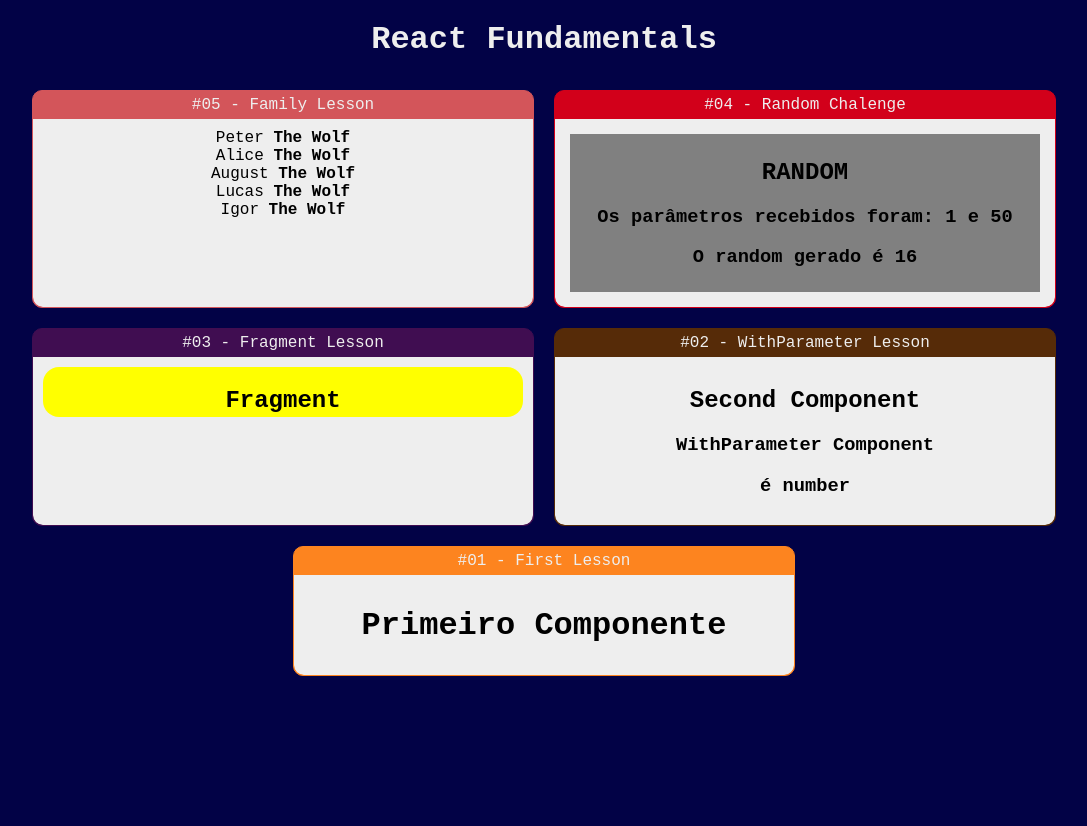
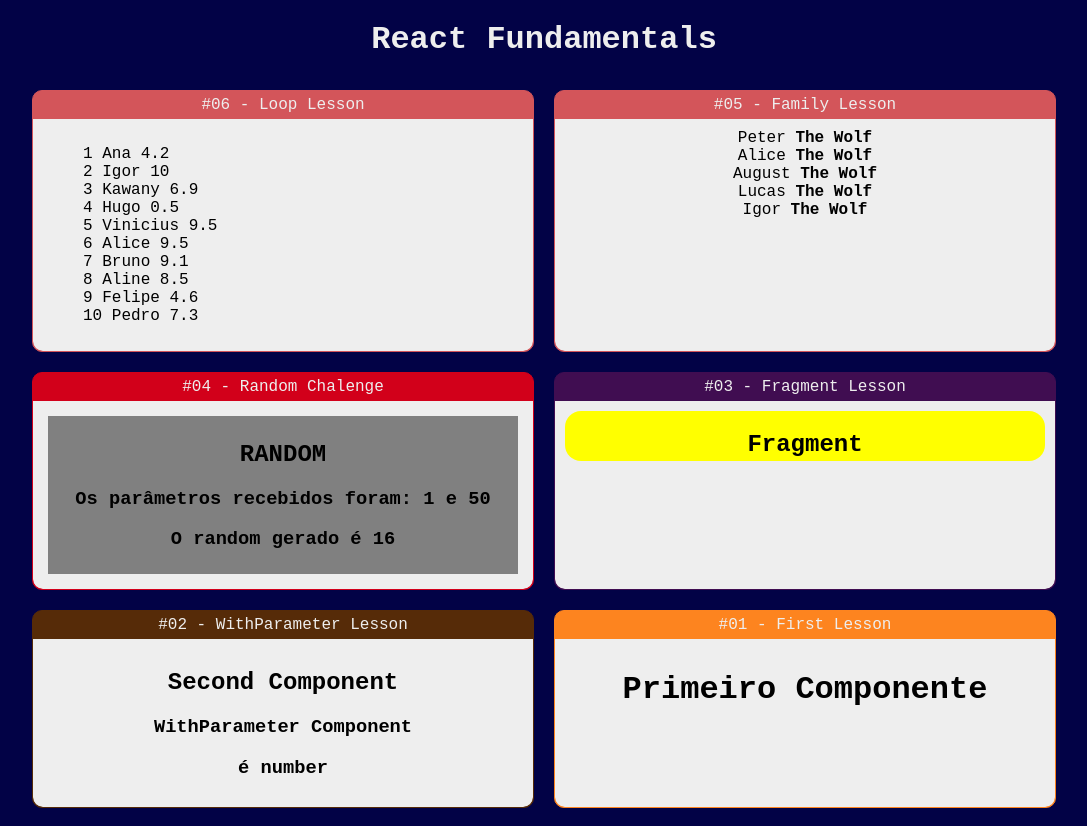
Before and after one commit to CapitaoDAreia/react-redux-course, a React (Create React App) app in the folder 02-fundamentos-react/: page / in a window 1280 px wide. Shown: the whole page, without its empty margins (96-1183 px from the left). Before the commit the page ends 800 px from the top, so only its background shows below. Built offline with nearby package versions, Linux system fonts and the light colour scheme.

Commit message:
SECTION 2: React Fundamentals - Iterating over lists to generate elements with map method

```diff
--- a/02-fundamentos-react/src/App.tsx
+++ b/02-fundamentos-react/src/App.tsx
@@ -7,6 +7,7 @@ import Fragment from "./components/basics/Fragment";
 import Random from "./components/basics/Random";
 import WithParameter from "./components/basics/WithParameter";
 import Card from "./components/layout/Card";
+import ListPeople from "./components/loop/ListPeople";
 
 /*
     REACTDOM - https://pt-br.reactjs.org/docs/rendering-elements.html
@@ -29,6 +30,14 @@ export default () => {
 
         <h1>React Fundamentals</h1>
         <div className="wrapper" >
+
+
+            <Card title="#06 - Loop Lesson" color="#D3555A">
+                <ListPeople
+                    family="List People - Repetition"
+                ></ListPeople>
+            </Card>
+
 
             <Card title="#05 - Family Lesson" color="#D3555A">
 
--- /dev/null
+++ b/02-fundamentos-react/src/components/data/alunos.ts
@@ -0,0 +1,12 @@
+export default [
+    {id:1, nome: 'Ana', nota: 4.2},
+    {id:2, nome: 'Igor', nota: 10},
+    {id:3, nome: 'Kawany', nota: 6.9},
+    {id:4, nome: 'Hugo', nota: 0.5},
+    {id:5, nome: 'Vinicius', nota: 9.5},
+    {id:6, nome: 'Alice', nota: 9.5},
+    {id:7, nome: 'Bruno', nota: 9.1},
+    {id:8, nome: 'Aline', nota: 8.5},
+    {id:9, nome: 'Felipe', nota: 4.6},
+    {id:10, nome: 'Pedro', nota: 7.3},
+]
--- /dev/null
+++ b/02-fundamentos-react/src/components/loop/ListPeople.tsx
@@ -0,0 +1,25 @@
+import React from 'react'
+import alunos from '../data/alunos'
+
+/*
+   Utilizando o método map em cima de uma lista, neste caso a variável alunos importada, podemos
+   renderizar elementos em loop, de forma dinâmica.
+
+*/
+
+export default (props: any) => {
+
+    const allAlunos = alunos.map(aluno => {
+        return <li>
+            {aluno.id}  {aluno.nome} {aluno.nota}
+        </li>
+    })
+
+    return (
+        <div>
+            <ul style={{listStyle: 'none', textAlign: 'left'}}>
+                {allAlunos}
+            </ul>
+        </div>
+    )
+}
```
